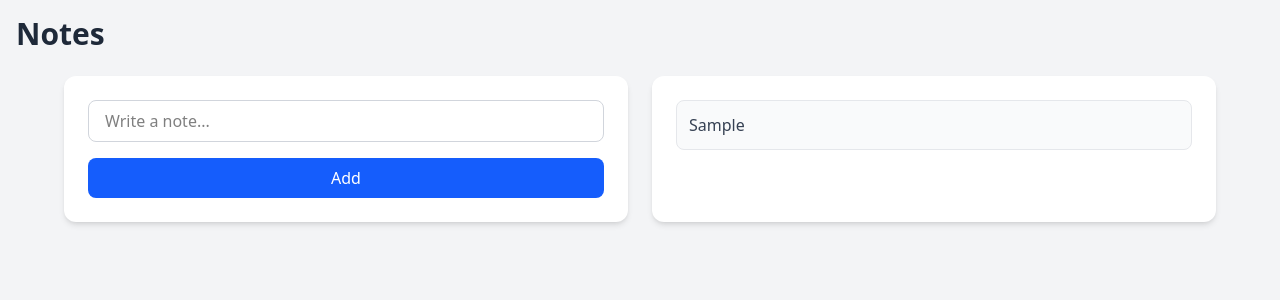
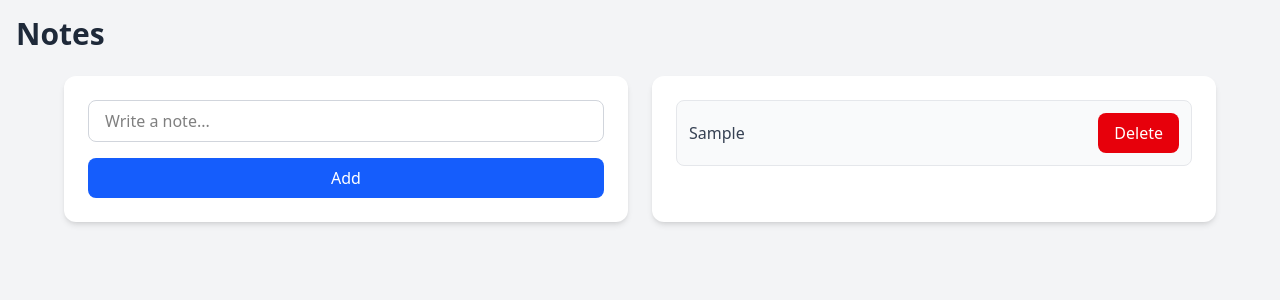
Before and after one commit to ParmeetBhamrah/react-notes-app, a React (Vite) app: page / in a window 1280 px wide. Both pictures are taken after typing "Sample" into the empty fields and a click on the button "Add". Shown: the top 300 px of the page. Built offline with nearby package versions, Linux system fonts and the light colour scheme.

Commit message:
feat: implement note deletion and structure notes with IDs

```diff
--- a/src/App.jsx
+++ b/src/App.jsx
@@ -23,8 +23,17 @@ function App() {
 
   const addNote = () => {
     if (input.trim() === "") return
-    setNotes([...notes, input])
+
+    const newNote = {
+      id: Date.now(),
+      text: input
+    }
+    setNotes([...notes, newNote])
     setInput("")
+  }
+
+  const deleteNote = (id) => {
+    setNotes(notes.filter((note) => note.id !== id))
   }
 
 return (
@@ -48,15 +57,23 @@ return (
           </button>
         </div>
 
+        {notes.length > 0 && (
           <div className="bg-white p-6 rounded-xl shadow-md">
             <ul className="space-y-3">
-            {notes.map((note, index) => (
-              <li key={index} className="p-3 bg-gray-50 rounded-lg border border-gray-200 text-gray-700">
-                {note}
+              {notes.map((note) => (
+                <li key={note.id} className="flex justify-between items-center p-3 bg-gray-50 rounded-lg border border-gray-200 text-gray-700">
+                  <span>{note.text}</span>
+                  <button
+              onClick={() => deleteNote(note.id)}
+              className="bg-red-600 hover:bg-red-700 text-white font-medium py-2 px-4 rounded-lg transition-colors duration-200"
+            >
+              Delete
+            </button>
                 </li>
               ))}
             </ul>
           </div>
+        )}
       </div>
     </div>
   )
```
Lines whose indentation alone changed are shown as unchanged.
